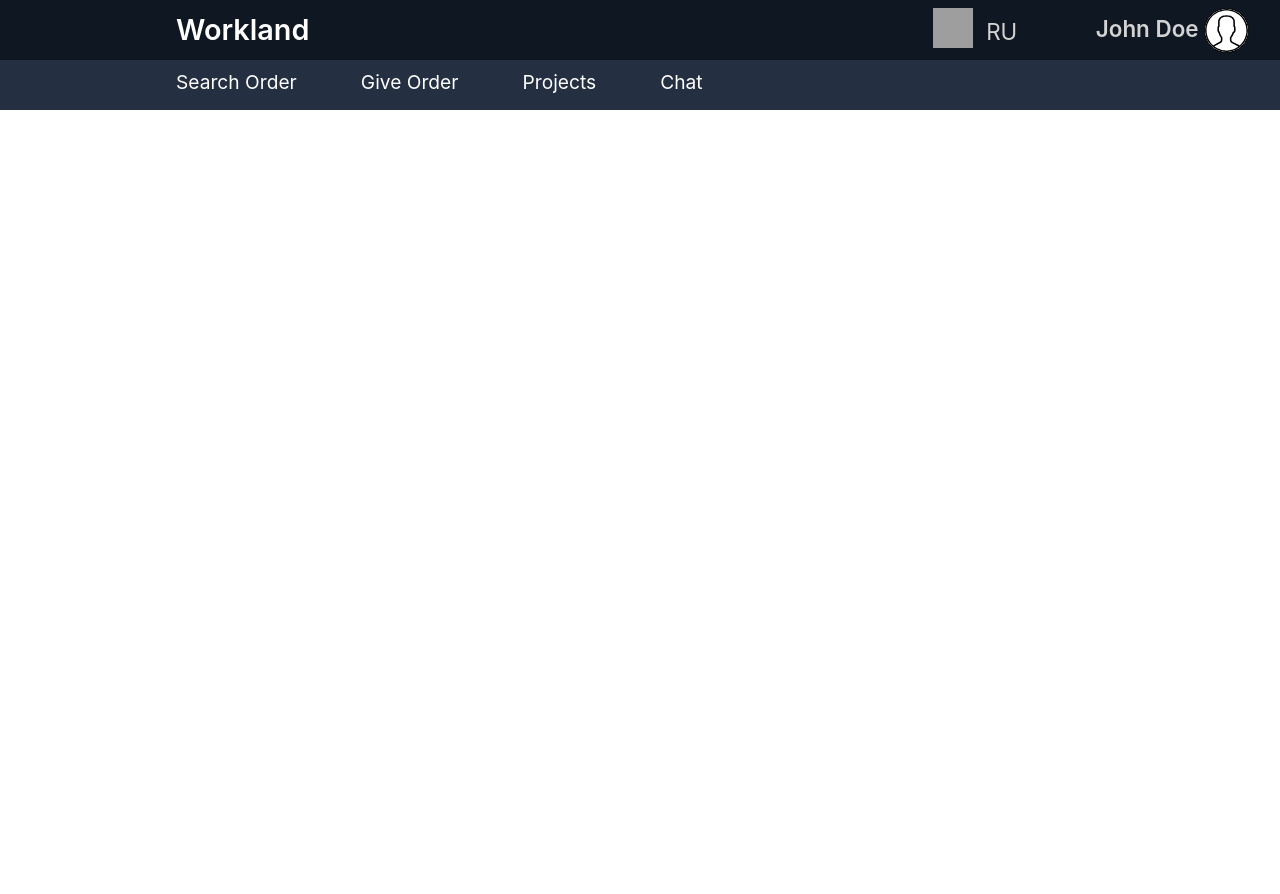
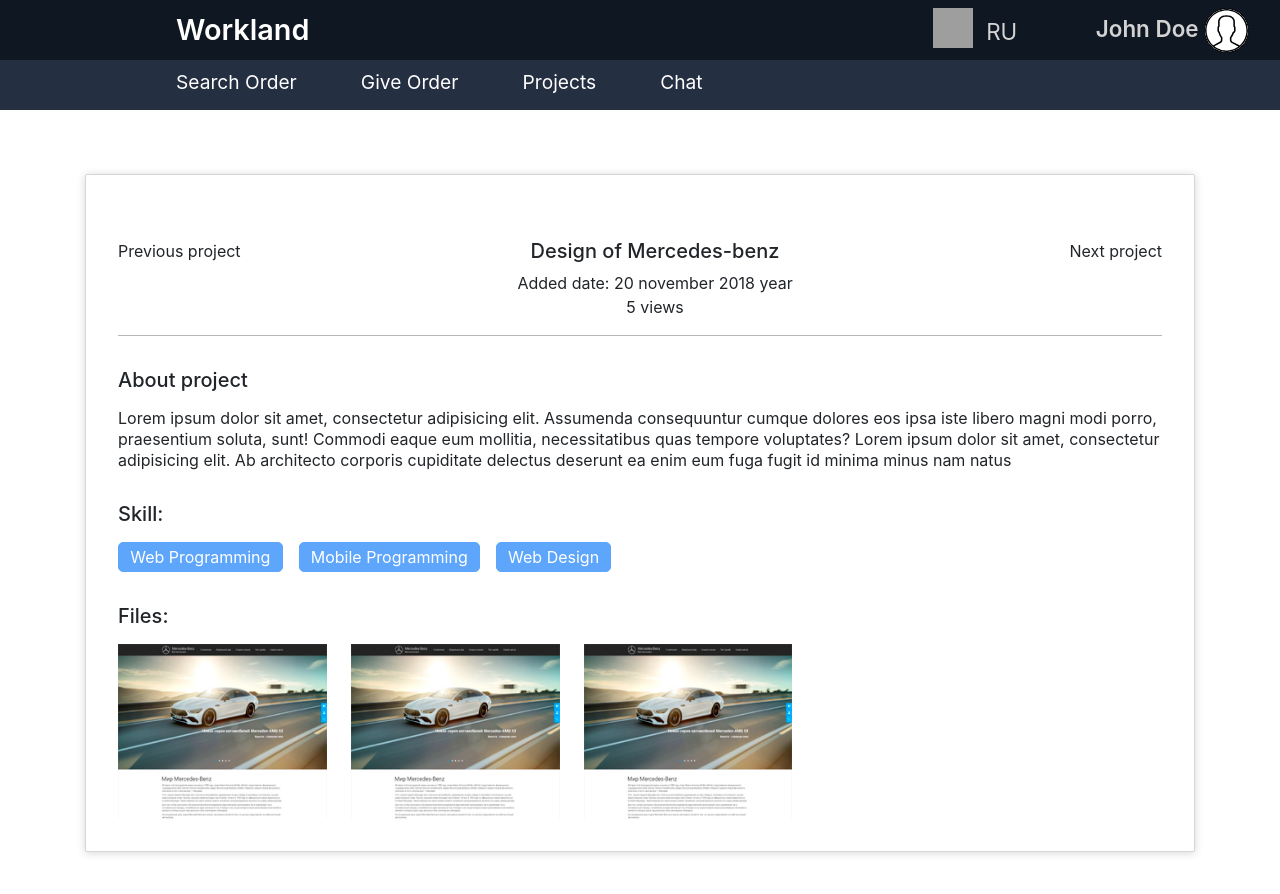
Before and after one commit to colibrisoftteam/Workland-UI, a React (Create React App) app: page /project in a window 1280 px wide. Shown: the top 894 px of the page. Before the commit the page ends 800 px from the top, so only its background shows below. Built offline with nearby package versions, Linux system fonts and the light colour scheme; grey boxes are pictures that could not be loaded.

Commit message:
profile section finished

```diff
--- a/src/App.js
+++ b/src/App.js
@@ -17,6 +17,7 @@
 import Portfolio from "./Components/Profile/Portfolio";
 import PortfolioProjects from "./Components/Profile/Portfolio-Projects";
 import NewProject from "./Components/Profile/NewProject";
+import Project1 from "./Components/Profile/Project1";
 
 
 class App extends Component {
@@ -40,6 +41,7 @@
                     <Route path={'/help'} component={Help}/>
                     <Route path={'/edit'} component={PortfolioProjects}/>
                     <Route path={'/new'} component={NewProject}/>
+                    <Route path={'/project'} component={Project1}/>
                 </Switch>
             </div>
         );
--- a/src/Components/Profile/Portfolio.js
+++ b/src/Components/Profile/Portfolio.js
@@ -25,6 +25,10 @@
     }
 
     const pushToSetting = (route) => {
+        props.history.push(`/${route}`);
+    }
+
+    const pushToProject = (route) => {
         props.history.push(`/${route}`);
     }
 
@@ -102,7 +106,9 @@
                                 <div  className="edit-delete">
                                     <span>Edit | </span><span>Delete</span>
                                 </div>
-                                <div className="img-container">
+                                <div
+                                    onClick={() => pushToProject("project")}
+                                    className="img-container">
                                     <img className="project-image" alt="work1" src={work1}/>
                                     {watch === 1 ?  <div className="watch-project">
                                         <span>Watch it</span>
--- /dev/null
+++ b/src/Components/Profile/Project1.css
@@ -0,0 +1,72 @@
+.projectContainer {
+    margin-top: 4rem;
+    padding: 2rem;
+    margin-bottom: 4rem;
+    border-radius: 2px;
+    border: 1px solid #d7d6d6;
+    box-shadow: 0px 1px 8px 0px #d7d6d6;
+    display: flex;
+    flex-direction: column;
+
+}
+
+
+.projectHeader {
+    margin: 2rem 0 2rem 0;
+    display: flex;
+    justify-content: space-between;
+    border-bottom: 1px solid #b8b7b7;
+    padding-bottom: 1rem;
+}
+
+.projectTitle {
+    display: flex;
+    flex-direction: column;
+    align-items: center;
+}
+
+.previousButton {
+    cursor: pointer;
+}
+
+.nextButton {
+    cursor: pointer;
+}
+.about {
+    margin-bottom: 2rem;
+}
+
+.aboutProject {
+    margin-top: 1rem;
+    line-height: 1.3;
+}
+
+.projectSkill {
+    display: flex;
+    align-items: flex-start;
+    margin-top: 1rem;
+    margin-bottom: 2rem;
+}
+
+.freelanceSkill {
+    border: 1px solid #5ea6fc;
+    border-radius: 5px;
+    color: #ffffff;
+    background-color: #5ea6fc;
+    height: 30px;
+    padding-left: .7rem;
+    padding-top: .1rem;
+    padding-right: .7rem;
+    margin-right: 1rem;
+}
+
+.projectFiles {
+    display: flex;
+    align-items: flex-start;
+    margin-top: 1rem;
+}
+
+.projectImage {
+    margin-right: 1.5rem;
+    width: 20%;
+}
--- a/src/Components/Profile/Project1.js
+++ b/src/Components/Profile/Project1.js
@@ -1,18 +1,75 @@
 import React from 'react';
+import "./Project1.css";
+import work1 from "../../assets/images/Profile Images/work_1.jpg";
 
 const Project1 = () => {
     return (
-        <div style={{backgroundColor : "#000000"}}>
-            Hello World
-            <p>
-                sadadadada
-            </p>
-            <p>
-                dasdadada
-            </p>
-            <p>
-                adadasdadada
-            </p>
+        <div className="container">
+            <div className="row">
+                <div className="col-lg-12">
+                    <div className="projectContainer">
+                        <div className="projectHeader">
+                            <div className="previousButton">
+                                Previous project
+                            </div>
+                            <div className="projectTitle">
+                                <h5>Design of Mercedes-benz</h5>
+                                <div>Added date:  20 november 2018 year</div>
+                                <div>5 views</div>
+                            </div>
+                            <div className="nextButton">
+                                Next project
+                            </div>
+
+                        </div>
+                        <div className="projectContent">
+                            <div className="about">
+                                <h5>About project</h5>
+                                <div className="aboutProject">
+                                    Lorem ipsum dolor sit amet, consectetur adipisicing elit.
+                                    Assumenda consequuntur cumque dolores eos ipsa iste libero magni
+                                    modi porro, praesentium soluta, sunt! Commodi eaque eum mollitia,
+                                    necessitatibus quas tempore voluptates? Lorem ipsum dolor sit amet,
+                                    consectetur adipisicing elit. Ab architecto corporis cupiditate
+                                    delectus deserunt ea enim eum fuga fugit id minima minus nam natus
+                                </div>
+                            </div>
+                            <div>
+                                <div>
+                                    <h5>Skill: </h5>
+                                </div>
+                                <div className="projectSkill">
+                                    <div className="freelanceSkill">
+                                        Web Programming
+                                    </div>
+                                    <div className="freelanceSkill">
+                                        Mobile Programming
+                                    </div>
+                                    <div className="freelanceSkill">
+                                        Web Design
+                                    </div>
+                                </div>
+                            </div>
+                            <div>
+                                <div>
+                                    <h5>Files: </h5>
+                                </div>
+                                <div className="projectFiles">
+                                    <div className="projectImage">
+                                        <img className="project-image" alt="work1" src={work1}/>
+                                    </div>
+                                    <div className="projectImage">
+                                        <img className="project-image" alt="work1" src={work1}/>
+                                    </div>
+                                    <div className="projectImage">
+                                        <img className="project-image" alt="work1" src={work1}/>
+                                    </div>
+                                </div>
+                            </div>
+                        </div>
+                    </div>
+                </div>
+            </div>
         </div>
     );
 };
--- a/src/Components/Settings/AboutSettings.js
+++ b/src/Components/Settings/AboutSettings.js
@@ -28,10 +28,16 @@
             <span className="gender-title">Gender</span>
             <div className="gender-form">
                 <div style={{cursor: "pointer"}}>
-                    <input type="radio" value="male" /> Male
+                    <input
+                        type="checkbox"
+                        className="check-input"
+                        value="male"/> Male
                 </div>
                 <div style={{cursor: "pointer"}}>
-                    <input type="radio" value="female"/> Female
+                    <input
+                        type="checkbox"
+                        className="check-input"
+                        value="female"/> Female
                 </div>
             </div>
 
```
